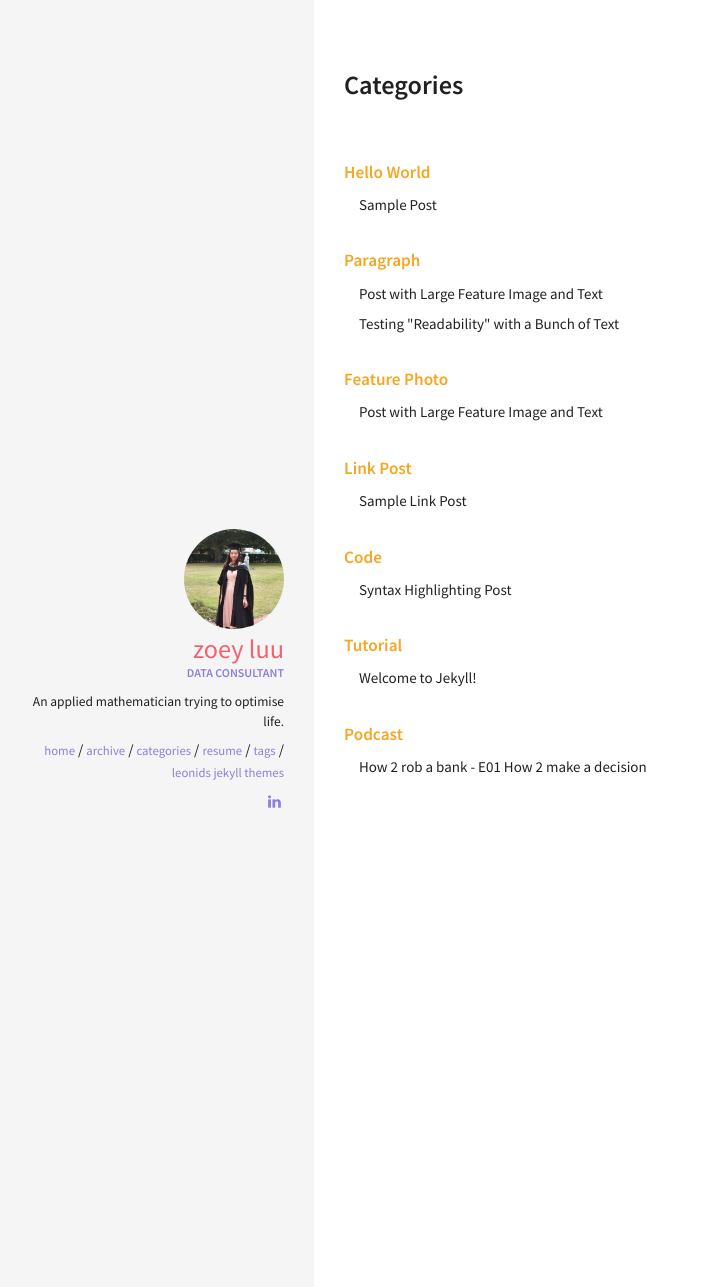
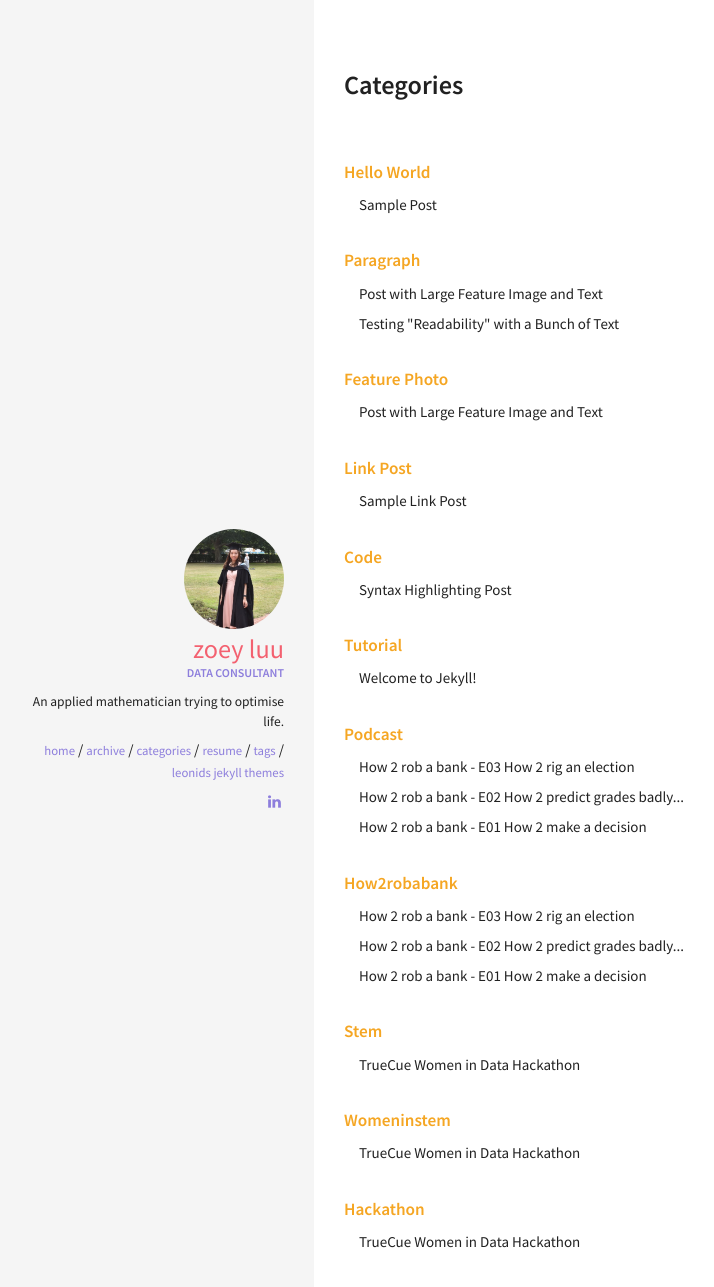
Before and after one commit to zoluu/zoluu.github.io, a Jekyll site: the page built from categories/index.html, in a window 1280 px wide. Shown: the top 1287 px of the page, without its empty margins (6-720 px from the left). Built offline with Jekyll 4.4.1, drawn with Linux system fonts in a browser that asks for light colours.

Commit message:
Update posts 2020-Dec-30

```diff
--- a/_posts/2020-08-23-how-2-rob-a-bank-podcast.md
+++ b/_posts/2020-08-23-how-2-make-a-decision.md
@@ -2,7 +2,7 @@
 layout: post
 title: How 2 rob a bank - E01 How 2 make a decision
 excerpt: "The very first episode of my podcast, How 2 rob a bank - available on Spotify, Apple Podcasts and more."
-categories: [podcast]
+categories: [podcast, how2robabank]
 comments: true
 ---
 
--- /dev/null
+++ b/_posts/2020-10-21-how-2-predict-grades-badly.md
@@ -0,0 +1,14 @@
+---
+layout: post
+title: How 2 rob a bank - E02 How 2 predict grades badly...
+categories: [podcast, how2robabank]
+comments: true
+---
+
+As a result of COVID-19, students were due to receive marks produced by Ofqual's grading algorithm. The results produced left many students unhappy with their estimated grade.
+
+<!--more-->
+
+In episode two, Bia and I discuss some of the mistakes that Ofqual made in their algorithm, how using “complicated” maths is not necessarily better, and share some anecdotes of their experiences with teachers and dealing with (un)conscious bias.
+
+Listen to the full episode here: [How 2 predict grades badly...](https://anchor.fm/how2robabank/episodes/How-2-predict-grades-badly-elc7i9)
--- /dev/null
+++ b/_posts/2020-10-27-true-cue-wid-hackathon.md
@@ -0,0 +1,13 @@
+---
+layout: post
+title: "TrueCue Women in Data Hackathon"
+categories: [stem, womeninstem, hackathon]
+image:
+  feature: img/2020-10-27-true-cue-wid-hackathon-certificate.jpg
+---
+
+In the past two weeks, I participated in the [TrueCue Women in Data Hackathon](https://truecue.com/womenindata/hackathon/), part of a campaign to provide information, advice and upskilling opportunties to encourage women to seek careers in the tech industry.
+
+I was teamed up with ladies based in the UK, Spain and Hong Kong to analyse a dataset on COVID-19. We were given the opportunity to improve our analytcs capabilities and presentation skills, as well as speak to women working in the Tech industry, which learning more about the global pandemic through data. As part of the analysis, I practised my python skills and refamiliarised myself with Tableau to both understand and visualise the COVID-19 situation.
+
+Overall, it was challenging experience, especially trying to organise virtual meetings with teammates located across the world, however despite timezone challenges and unresponsive teammates, the remaining team and I managed to power through and submitted a presentation as one of the 37 teams.
--- /dev/null
+++ b/_posts/2020-11-24-how-2-rig-an-election.md
@@ -0,0 +1,10 @@
+---
+layout: post
+title: How 2 rob a bank - E03 How 2 rig an election
+categories: [podcast, how2robabank]
+comments: true
+---
+
+In episode three of How 2 rob a bank podcast, Bia and I discuss some of the key mathematical concepts in voting, focusing on political elections in some Western countries, as well as Brexit.
+
+Listen to the full episode here: [How 2 rig an election](https://anchor.fm/how2robabank/episodes/How-2-rig-an-election-emtd5f)
```
Also changed, not shown: img/2020-10-27-true-cue-wid-hackathon-certificate.jpg (added).
